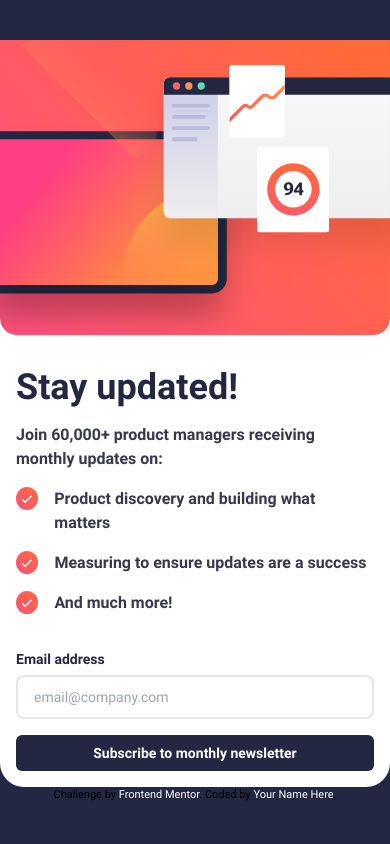
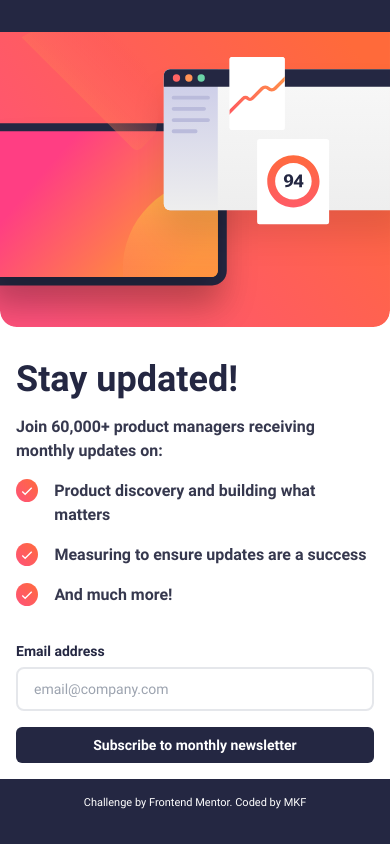
Before and after one commit to javascriptor1/newsletter-sign-up-with-success-message-main, a plain HTML site: page index.html in a window 390 px wide. Drawn offline with Linux system fonts and the light colour scheme.

Commit message:
removed border-rad for small screens main element

```diff
--- a/index.html
+++ b/index.html
@@ -30,7 +30,7 @@
     class="grid place-content-center min-h-screen font-Roboto bg-DarkSlateGrey lg:p-4"
   >
     <main
-      class="flex flex-col p-4 pt-0 space-y-8 lg:flex-row-reverse lg:space-y-0 lg:max-w-[930px] lg:h-[640px] lg:p-8 bg-white rounded-3xl"
+      class="flex flex-col p-4 pt-0 space-y-8 lg:flex-row-reverse lg:space-y-0 lg:max-w-[930px] lg:h-[640px] lg:p-8 bg-white lg:rounded-3xl"
     >
       <!-- Image div here  -->
       <div class="mr-[-16px] ml-[-16px] lg:w-1/2 lg:h-full">
@@ -118,11 +118,11 @@
       </div>
     </main>
 
-    <footer class="attribution">
+    <footer class="attribution text-white mt-4">
       Challenge by
       <a href="https://www.frontendmentor.io?ref=challenge" target="_blank"
         >Frontend Mentor</a
-      >. Coded by <a href="#">Your Name Here</a>.
+      >. Coded by <a href="#">MKF</a>
     </footer>
   </body>
 </html>
--- a/input.css
+++ b/input.css
@@ -17,6 +17,9 @@
     }
 }
 
+a {
+    color: white;
+}
 
 /* show colors inside vs code */
 
```
Also changed, not shown: css/style.css.
